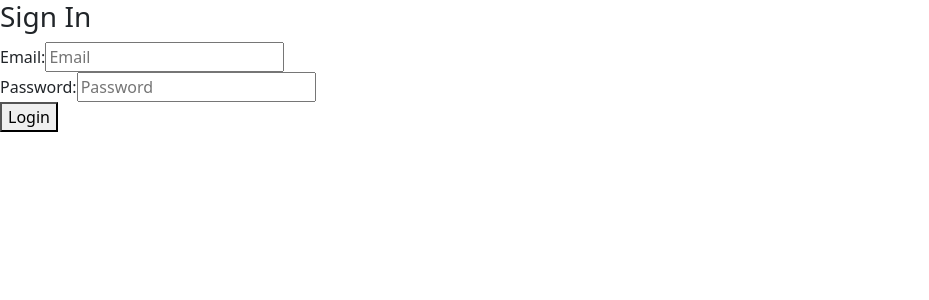
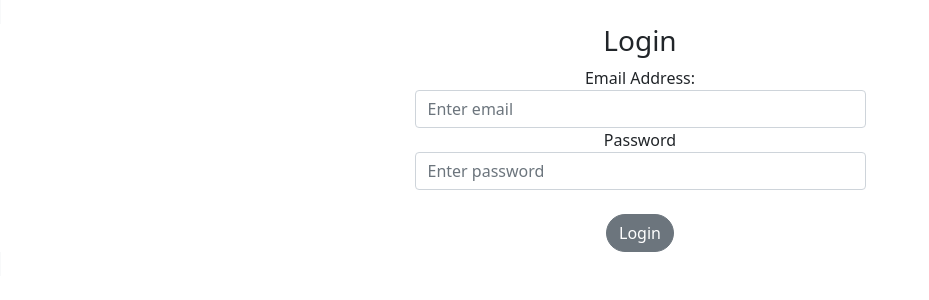
Before and after one commit to FCCSTeam/Fire-Code-Compliance-Software, a Vue app: page / in a window 1280 px wide. Shown: the top 300 px of the page, without its empty margins (0-929 px from the left). Built offline with nearby package versions, Linux system fonts and the light colour scheme; no server answers.

Commit message:
added bootstrap styling to login page

```diff
--- a/src/components/authentication/Login.vue
+++ b/src/components/authentication/Login.vue
@@ -1,20 +1,45 @@
 <template>
-  <form @submit.prevent="Login">
-    <h3>Sign In</h3>
-    <div id="login-email">
-      <label for="email">Email: </label>
-      <input type="email" required v-model="email" placeholder="Email" />
-      <div class="error">{{ emailError }}</div>
-    </div>
-    <div id="login-password">
-      <label for="password">Password: </label>
-      <input type="password" required v-model="password" placeholder="Password"/>
-    </div>
-    <div id="login-submit">
-      <button>Login</button>
-      <div class="error">{{ submitError }}</div>
-    </div>
-  </form>
+  <div>
+    <span class="border border-light">
+
+
+
+    <b-container fluid="md">
+    <b-row class="text-center">
+    <b-col></b-col>
+
+    <b-col cols="5">
+
+        <h3 class="text-center">Login</h3>
+        <b-form>
+          <b-form-group id="input-group-1" label="Email Address:" label-for="input-1">
+            <b-form-input id="input-1" v-model="email" placeholder="Enter email" required> </b-form-input>
+            <div class="error">{{ emailError }}</div>
+          </b-form-group>
+
+          <label for="text-password">Password</label>
+            <b-form-input type="password" id="text-password" v-model="password" aria-describedby="password-help-block" placeholder="Enter password"></b-form-input>
+            <b-form-text id="password-help-block">
+            </b-form-text>
+          <br>
+          <div class="text-center" id="login-submit">
+            <b-button pill @click="Login">Login</b-button>
+            <div class="error">{{ submitError }}</div>
+          </div>
+
+        </b-form>
+
+
+
+
+    </b-col>
+    <b-col></b-col>
+    </b-row>
+
+    </b-container>
+    </span>
+
+  </div>
 </template>
 
 <script>
```
